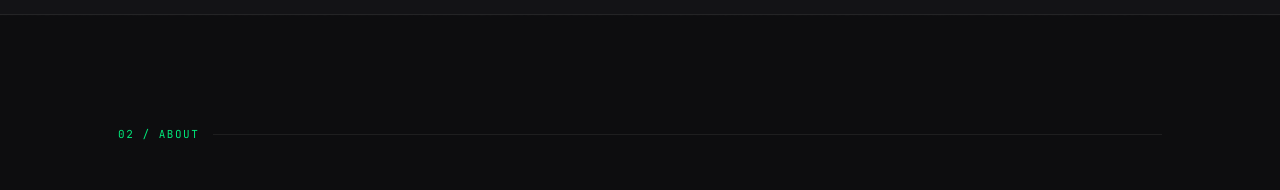
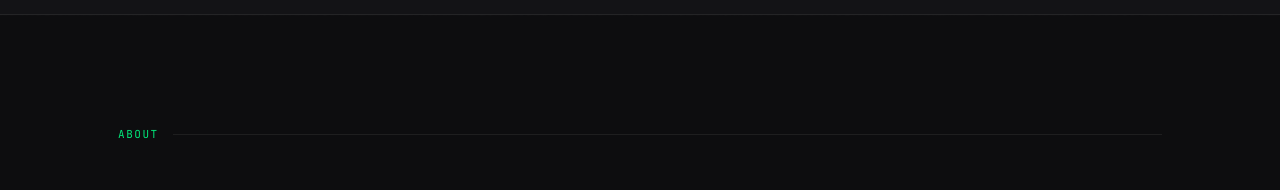
Before and after one commit to triplemvawulence-wq/My-Portfolio, a React (Vite) app: page / in a window 1280 px wide. Shown: the part 784-974 px from the top of the page. Built offline with nearby package versions, Linux system fonts and the light colour scheme.

Commit message:
Refactor About component for clarity and style
Updated text and removed unnecessary comments in About component.

```diff
--- a/src/components/About.jsx
+++ b/src/components/About.jsx
@@ -31,14 +31,14 @@ const About = () => {
             <span style={{
               fontFamily: "'JetBrains Mono', monospace", fontSize: 11,
               color: 'var(--accent)', letterSpacing: '0.14em', textTransform: 'uppercase',
-            }}>02 / About</span>
+            }}>About</span>
             <div style={{ flex: 1, height: 1, background: 'var(--border)' }} />
           </div>
         </div>
 
         <div style={{ display: 'grid', gridTemplateColumns: '1fr 1fr', gap: 64, alignItems: 'start' }}>
 
-          {/* Left */}
+
           <div style={{ display: 'flex', flexDirection: 'column', gap: 24 }}>
             <h2 className="reveal" style={{
               fontFamily: "'Syne', sans-serif", fontWeight: 800,
@@ -71,10 +71,10 @@ const About = () => {
             </div>
           </div>
 
-          {/* Right */}
+
           <div style={{ display: 'flex', flexDirection: 'column', gap: 16 }}>
 
-            {/* Stats grid */}
+
             <div className="reveal delay-1" style={{
               display: 'grid', gridTemplateColumns: '1fr 1fr', gap: 12, marginBottom: 8,
             }}>
@@ -98,7 +98,7 @@ const About = () => {
               ))}
             </div>
 
-            {/* Commitment list */}
+
             {[
               { icon: '→', text: 'Clean, readable code — not just code that "works"' },
               { icon: '→', text: 'Mobile-first layouts that hold on every device' },
```
